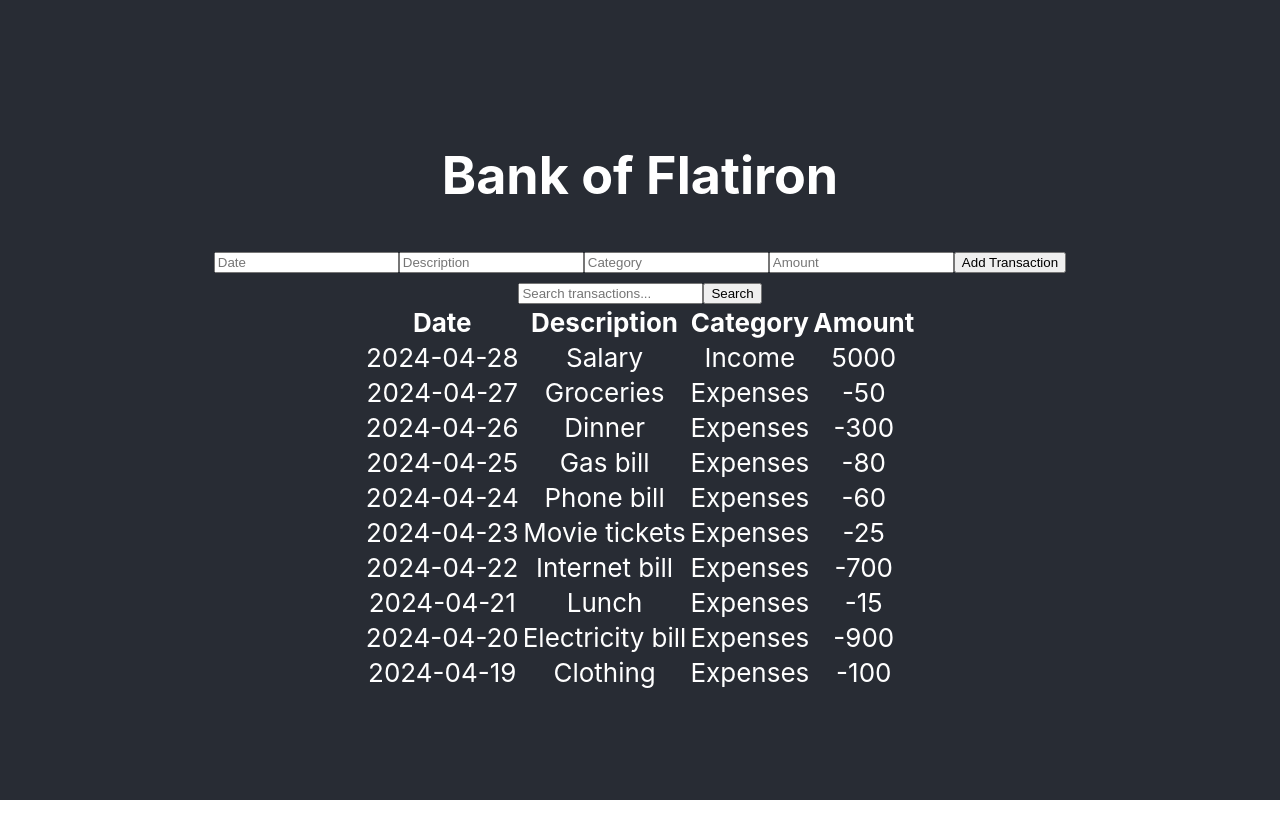
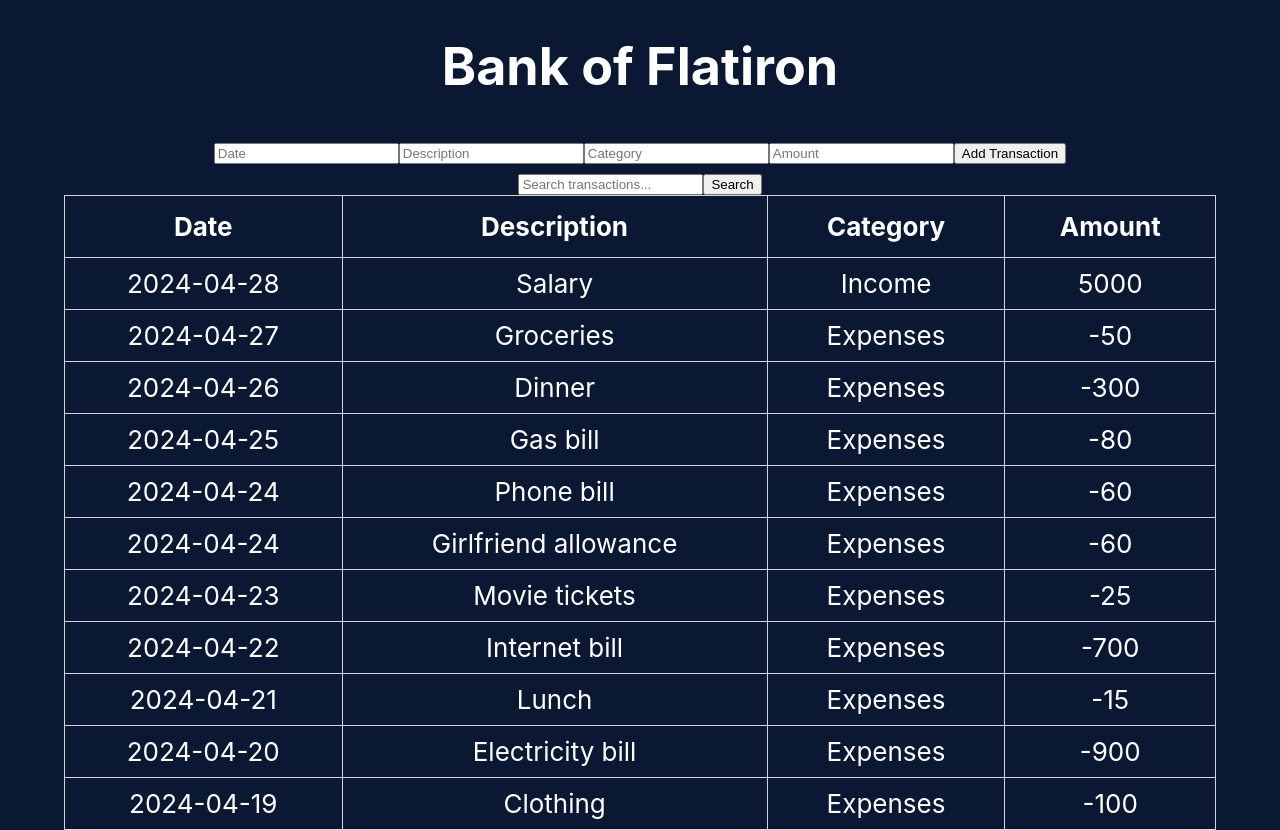
Before and after one commit to Bravinkibet/phase2-wk1-codechallenge, a React (Create React App) app: page / in a window 1280 px wide. Before the commit the page ends 800 px from the top, so only its background shows below. Built offline with nearby package versions, Linux system fonts and the light colour scheme.

Commit message:
complete the lab

```diff
--- a/src/App.css
+++ b/src/App.css
@@ -2,19 +2,22 @@
   text-align: center;
 }
 
+/* Increase the size of the logo */
 .App-logo {
   height: 40vmin;
   pointer-events: none;
 }
 
+/* Apply animation to the logo */
 @media (prefers-reduced-motion: no-preference) {
   .App-logo {
     animation: App-logo-spin infinite 20s linear;
   }
 }
 
+/* Styles for the header */
 .App-header {
-  background-color: #282c34;
+  background-color: #0a1833;
   min-height: 100vh;
   display: flex;
   flex-direction: column;
@@ -24,10 +27,12 @@
   color: white;
 }
 
+/* Styles for links */
 .App-link {
   color: #61dafb;
 }
 
+/* Keyframes for logo spin animation */
 @keyframes App-logo-spin {
   from {
     transform: rotate(0deg);
@@ -36,3 +41,27 @@
     transform: rotate(360deg);
   }
 }
+
+/* Styles for table */
+table {
+  width: 90%;
+  max-height: 500px;
+  border: 2px solid rgb(216, 210, 210);
+  border-collapse: collapse;
+}
+
+
+/* Styles for table header cells */
+th {
+  padding: 15px;
+}
+
+/* Styles for table data cells */
+td {
+  padding: 10px;
+}
+
+table, th, td{
+  border: 1px solid rgb(216, 210, 210);
+  border-collapse: collapse;
+}
--- a/src/App.js
+++ b/src/App.js
@@ -3,7 +3,7 @@ import React, { useState } from 'react';
 import TransactionTable from './components/TransactionTable';
 import TransactionForm from './components/TransactionForm';
 import TransactionFilter from './components/TransactionFilter';
-import './App.css'; // Import the CSS file for styling
+import './App.css';
 
 function App() {
   const [transactions, setTransactions] = useState([
@@ -13,6 +13,7 @@ function App() {
     { id: 3, date: '2024-04-26', description: 'Dinner', category: 'Expenses', amount: -300 },
     { id: 4, date: '2024-04-25', description: 'Gas bill', category: 'Expenses', amount: -80 },
     { id: 5, date: '2024-04-24', description: 'Phone bill', category: 'Expenses', amount: -60 },
+    { id: 5, date: '2024-04-24', description: 'Girlfriend allowance', category: 'Expenses', amount: -60 },
     { id: 6, date: '2024-04-23', description: 'Movie tickets', category: 'Expenses', amount: -25 },
     { id: 7, date: '2024-04-22', description: 'Internet bill', category: 'Expenses', amount: -700 },
     { id: 8, date: '2024-04-21', description: 'Lunch', category: 'Expenses', amount: -15 },
```
